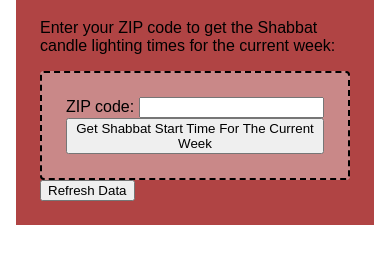
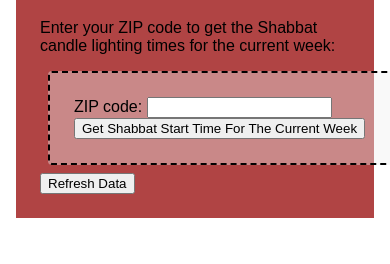
Before and after one commit to sttsimm/INST377-FinalProject, a plain HTML site: page index.html in a window 390 px wide. Shown: the part 138-402 px from the top of the page. Drawn offline with Linux system fonts and the light colour scheme.

Commit message:
update css

```diff
--- a/style.css
+++ b/style.css
@@ -9,24 +9,40 @@ body {
   color: #fff;
   padding: 10px;
 }
+
 main {
   max-width: 800px;
   margin: 0 auto;
   padding: 20px;
+  display: flex;
+  flex-direction: column;
+  align-items: center;
 }
+
 .box {
   background-color: rgba(239, 239, 239, 0.40);
   border: 2px dashed;
   border-radius: 4px;
+  width: 100%;
+  max-width: 400px;
+  padding: 1.5rem;
+  margin: 1rem;
+}
 
-    width: fit-content;
-    height:fit-content;
-    padding: 1.5rem;
-    margin: 0 auto;
-  }
 .main_section {
   background-color: rgb(176 68 68);
-    flex: 0 1 auto;
+  flex: 1 0 auto;
   margin: 1rem;
   padding: 1.5rem;
 }
+
+/* Responsive Design Rules */
+@media screen and (max-width: 767px) {
+  main {
+    padding: 10px;
+  }
+  .box {
+    max-width: 100%;
+    margin: 0.5rem;
+  }
+}
```
Lines whose indentation alone changed are shown as unchanged.
